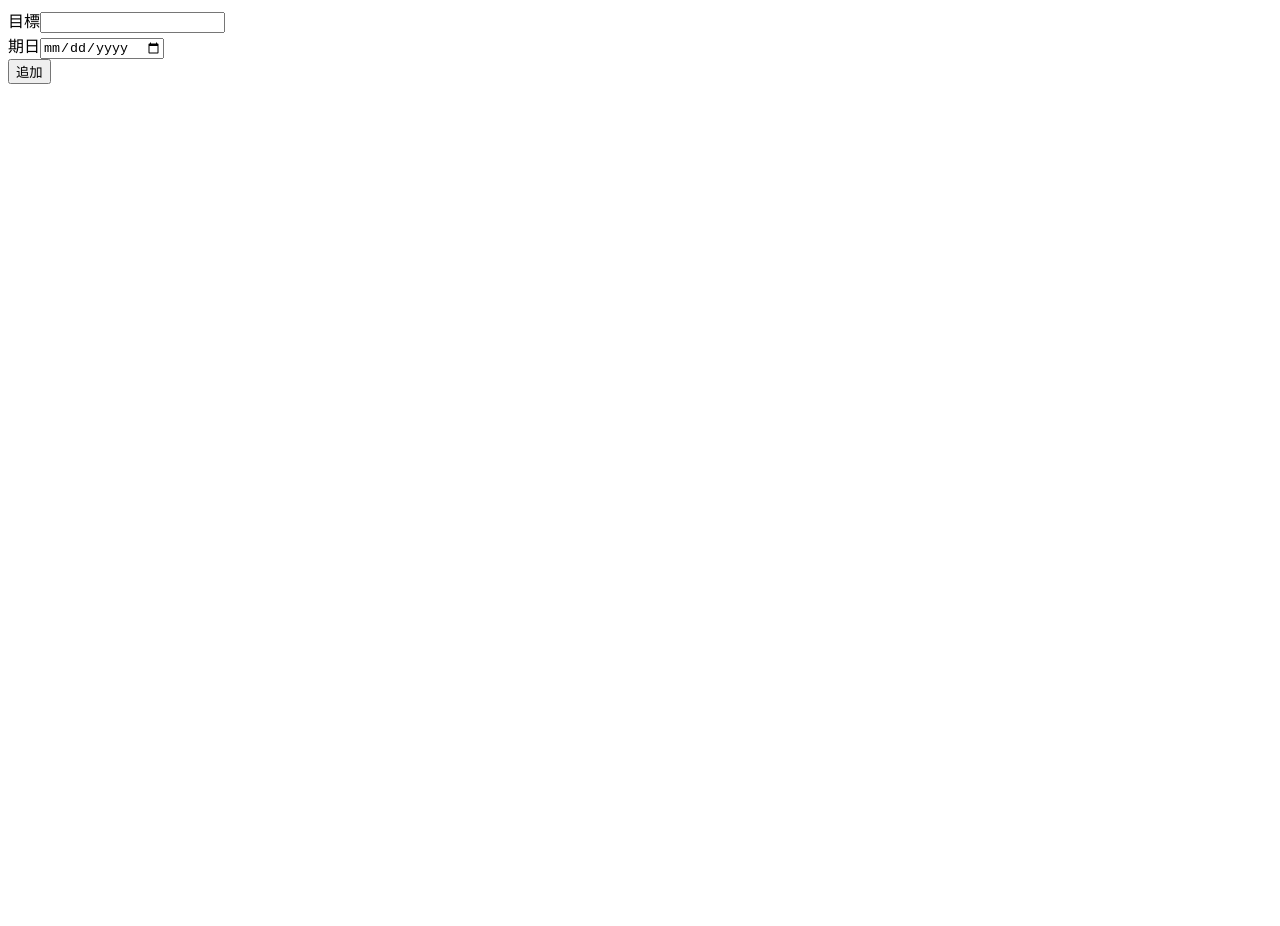
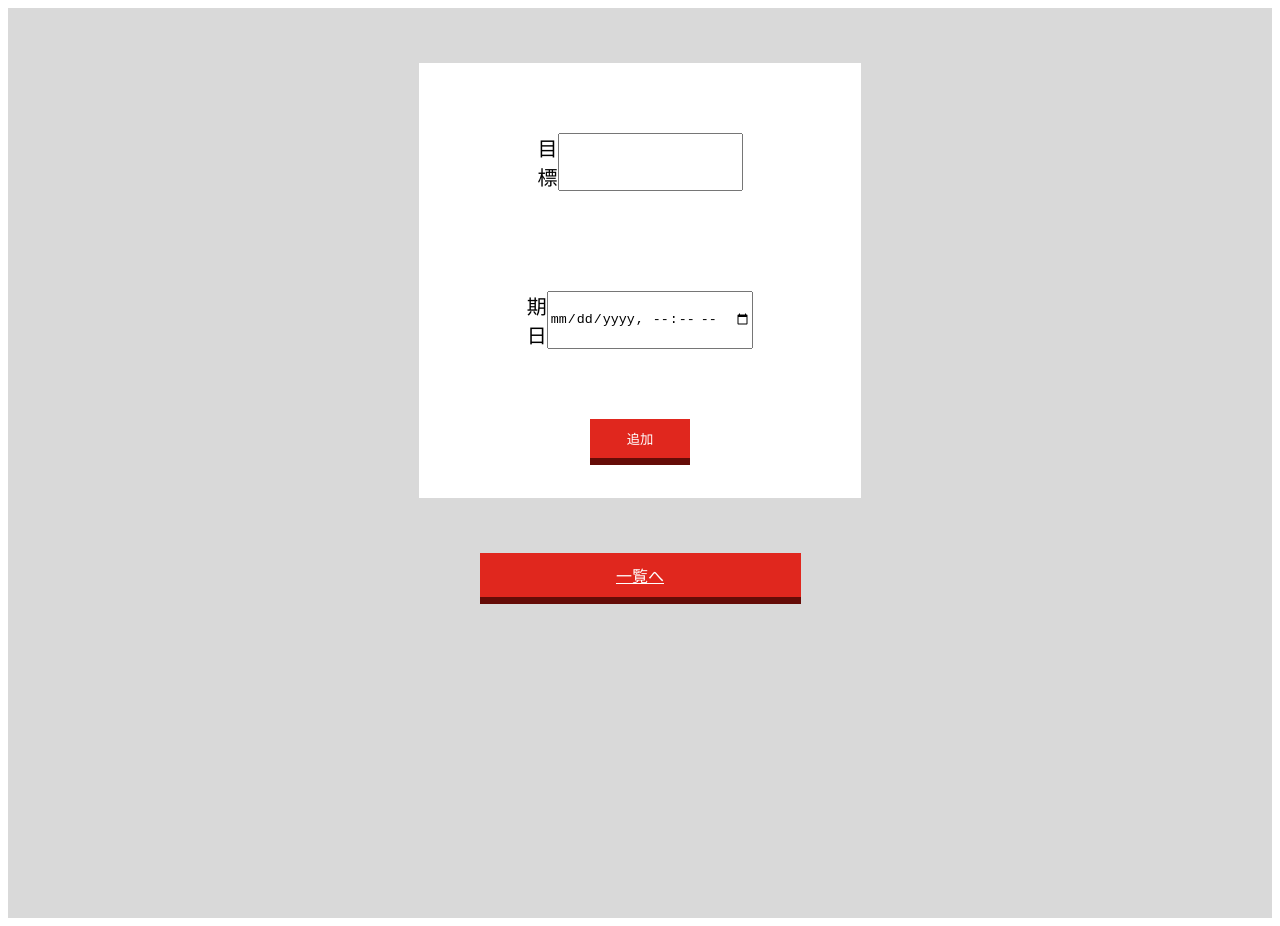
Before and after one commit to rf-castle/CommitOrBan, a Next.js app: page /form_todo in a window 1280 px wide. Before the commit the page ends 800 px from the top, so only its background shows below. Built offline with nearby package versions, Linux system fonts and the light colour scheme.

Commit message:
Co-authored-by: taiga-bit <taiga-bit@users.noreply.github.com> Co-authored-by: leaf1783 <leaf1783@users.noreply.github.com> Co-authored-by: rf-castle <rf-castle@users.noreply.github.com>

```diff
--- a/lib/todo.ts
+++ b/lib/todo.ts
@@ -1,6 +1,7 @@
 import localforage from 'localforage'
 
 export type Todo = {
+  done: boolean
   title: string
   limit: Date
   readonly id: number
@@ -13,6 +14,17 @@ export async function addTodo(todo: Todo): Promise<void> {
   await localforage.setItem('local-todos', newTodos)
 }
 
+export async function editTodo(id: number): Promise<void> {
+  const todos = await getTodo()
+  const newTodos = todos.map((t) => {
+    if (t.id === id) {
+      t.done = true
+    }
+    return t
+  })
+  await localforage.setItem('local-todos', newTodos)
+}
+
 export async function getTodo(): Promise<Todo[]> {
   // todoを取得する
   const todos = await localforage.getItem('local-todos')
--- a/pages/form_todo.tsx
+++ b/pages/form_todo.tsx
@@ -1,14 +1,16 @@
 import type { NextPage } from 'next'
 // import Head from 'next/head'
 // import Link from 'next/link'
-// import styles from '../styles/Home.module.css'
+import styles from '../styles/Form.module.css'
 import { useState, useEffect } from 'react'
 import { Todo, addTodo, getTodo } from '../lib/todo'
+import Link from 'next/link'
 
 const Form: NextPage = () => {
   const [text, setText] = useState('')
   const [limit, setLimit] = useState('')
   const [todos, setTodos] = useState<Todo[]>([])
+
   // todos ステートを更新する関数
   const handleOnSubmit = function (): void {
     // 何も入力されていなかったらリターン
@@ -16,6 +18,7 @@ const Form: NextPage = () => {
 
     // 新しい Todo を作成
     const newTodo: Todo = {
+      done: false,
       title: text,
       limit: new Date(limit),
       id: new Date().getTime(),
@@ -31,44 +34,54 @@ const Form: NextPage = () => {
    * キー名 'local-todos' のデータを取得
    * 第 2 引数の配列が空なのでコンポーネントのマウント時のみに実行される
    */
-  useEffect(() => {
-    getTodo()
-      .then((values) => setTodos(values))
-      .catch((err) => console.error(err))
-  }, [])
+  // useEffect(() => {
+  //   getTodo()
+  //     .then((values) => setTodos(values))
+  //     .catch((err) => console.error(err))
+  // }, [])
 
   /**
    * todos ステートが更新されたら、その値を保存
    */
 
   return (
-    <div>
+    <div className={styles.container}>
       <form
         onSubmit={(e) => {
           e.preventDefault()
           handleOnSubmit()
         }}
       >
-        <div className='field'>
+        <div className={styles.hoge}>
+          <div className={styles.body}>
+            <div className={styles.field}>
               <label>
-            <i className='calendar'></i>目標
+                <i className={styles.calendar}></i>目標
               </label>
               <input type='text' value={text} onChange={(e) => setText(e.target.value)} />
             </div>
-        <div className='field'>
+            <div className={styles.field}>
               <label>
-            <i className='calendar'></i>期日
+                <i className={styles.calendar}></i>期日
               </label>
-          <input type='date' value={limit} onChange={(e) => setLimit(e.target.value)} />
+              <input type='datetime-local' value={limit} onChange={(e) => setLimit(e.target.value)} />
             </div>
-        <div className='create_button'>
+            <div className={styles.create_button}>
               <input type='submit' value='追加' onSubmit={handleOnSubmit} />
+            </div>
+          </div>
+        </div>
+        <div className={styles.buttonWrap}>
+          {/* ここにボタンを記述 （suzuki） */}
+          <Link href='/list'>
+            <a>一覧へ</a>
+          </Link>
         </div>
       </form>
       <ul>
-        {todos.map((todo) => {
+        {/* {todos.map((todo) => {
           return <li key={todo.id}>{`${todo.title} ${todo.limit.toLocaleDateString()}`}</li>
-        })}
+        })} */}
       </ul>
     </div>
   )
--- /dev/null
+++ b/styles/Form.module.css
@@ -0,0 +1,108 @@
+.container{
+    background-color: #d9d9d9;
+    min-height: 100vh;
+    padding: 55px 0;
+}
+
+.body{
+  max-width: 80%;
+  margin: 0 auto 55px;
+  padding: 20px 35px;
+  background-color: #fff;
+  font-size: 16px;
+  color: #000;
+}
+.hoge {
+  max-width: 464px;
+  margin: 0 auto;
+  text-align: left;
+  padding: 0;
+}
+.calendar{
+
+}
+.field{
+    display: flex;
+    color: black;
+    font-size: 20px;
+    padding: 50px 100px;
+    background-color: #ffffff;
+    justify-content: center;
+}
+@media screen and (max-width: 970px) {
+    .field{
+      max-width: 90%;
+    }
+  }
+
+.buttonWrap{
+    display: flex;
+    align-items: center;
+    justify-content: center;
+    margin: 30px;
+  }
+
+  .buttonWrap a{
+    display: block;
+    padding: 10px;
+    background: #e0271e;
+    color: #fff;
+    width : 25%;
+    min-width: 100px;
+    text-align: center;
+    box-shadow: 0 7px 0 #650c07;
+  }
+  @media screen and (max-width: 970px) {
+    .buttonWrap a{
+      max-width: 90%;
+    }
+  }
+
+  .buttonWrap a:hover{
+    transform: translateY(5px);
+    text-decoration: none;
+    box-shadow: 0 4px 0 #650c07;
+  }
+
+  .create_button{
+    display: flex;
+    align-items: center;
+    justify-content: center;
+    background-color: #fff;
+    padding: 20px;
+  }
+  .create_button input{
+    display: block;
+    padding: 10px;
+    background: #e0271e;
+    color: #fff;
+    width: 25%;
+    min-width: 100px;
+    text-align: center;
+    box-shadow: 0 7px 0 #650c07;
+    border-style: none;
+  }
+
+  .create_button a{
+    display: block;
+    padding: 20px;
+    background: #e0271e;
+    color: #fff;
+    width : 25%;
+    min-width: 100px;
+    text-align: center;
+    box-shadow: 0 7px 0 #650c07;
+  }
+
+
+  @media screen and (max-width: 970px) {
+    .create_button a{
+      max-width: 90%;
+    }
+  }
+
+  .create_button a:hover{
+    transform: translateY(5px);
+    text-decoration: none;
+    box-shadow: 0 4px 0 #650c07;
+  }
--- a/styles/List.module.css
+++ b/styles/List.module.css
@@ -8,6 +8,7 @@
   max-width: 80%;
   margin: 0 auto;
 }
+
 @media screen and (max-width: 970px) {
   .tabHeader{
     max-width: 90%;
@@ -38,6 +39,7 @@
   padding: 20px 35px;
   background-color: #fff;
   font-size: 16px;
+  color: #000;
 }
 @media screen and (max-width: 970px) {
   .tabBody{
```
Also changed, not shown: pages/list.tsx (+36 -47 lines). Lines whose indentation alone changed are shown as unchanged.
